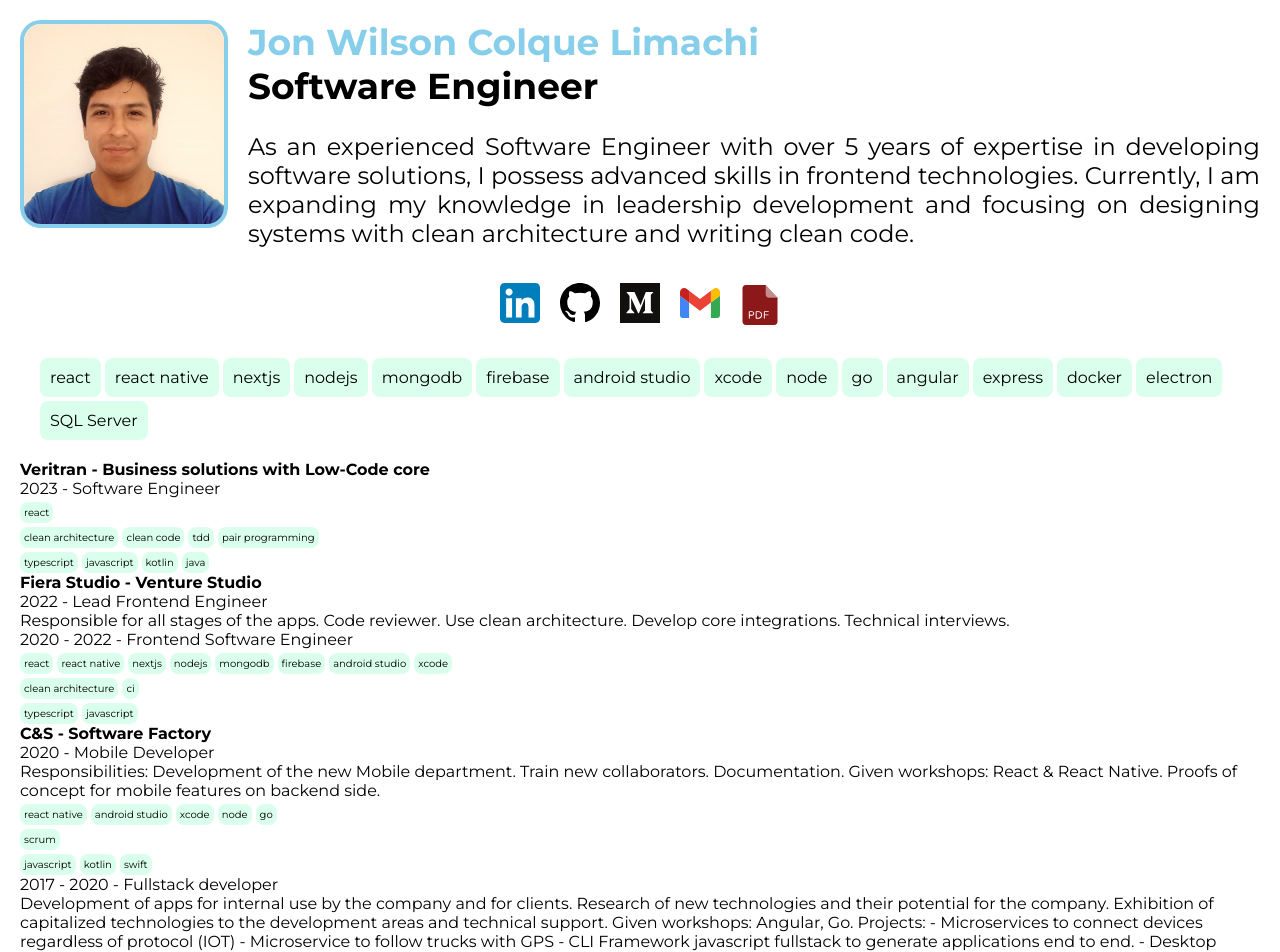
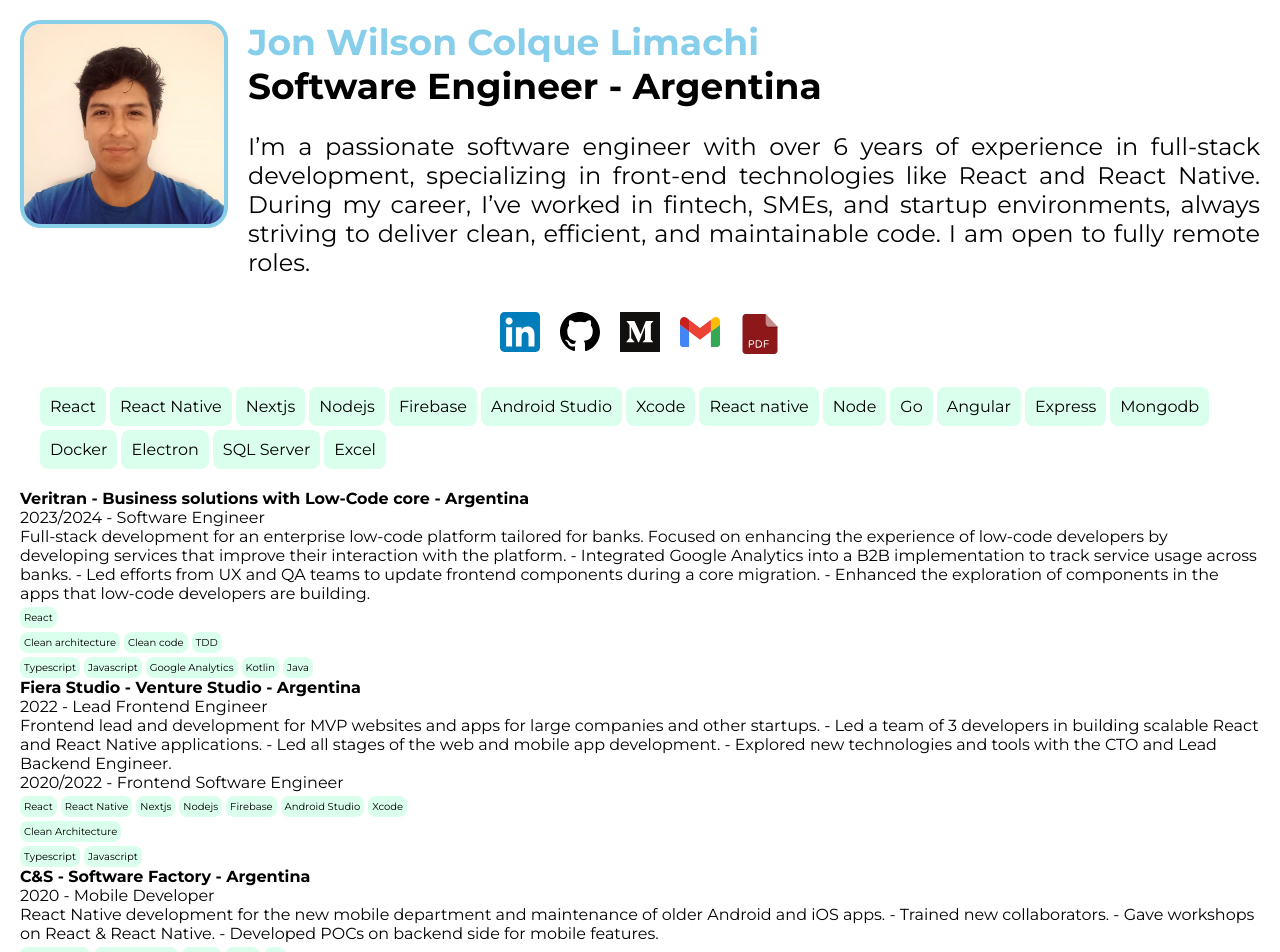
Before and after one commit to joncolque/myresume, a Next.js app: page / in a window 1280 px wide. Shown: the top 952 px of the page. Built offline with nearby package versions, Linux system fonts and the light colour scheme; what @react-pdf/renderer would draw is missing.

Commit message:
Adjust text and elements for pdf resume

```diff
--- a/app/drivers/components/PDF/MyResumePDF.tsx
+++ b/app/drivers/components/PDF/MyResumePDF.tsx
@@ -12,9 +12,11 @@ export const MyResumePDF = ({ resume }: Props) => (
       <View style={styles.section}>
 
         <View style={styles.header}>
-          <Text style={styles.titleBold}>{resume.name}</Text>
-          <Text style={styles.title}>joncolque@gmail.com</Text>
-          <Text style={styles.title}>{resume.profession}</Text>
+          <Text style={styles.name}>{resume.name}</Text>
+          <Text style={styles.profession}>{resume.profession}</Text>
+          <Text style={styles.title}>{resume.email}</Text>
+          <Text style={styles.title}>{resume.professionalMedia}</Text>
+          <Text style={styles.title}>https://medium.com/@joncolque</Text>
         </View>
 
         <View style={styles.aboutMe}>
@@ -25,14 +27,19 @@ export const MyResumePDF = ({ resume }: Props) => (
           {resume.companies.map(c => <View key={c.name} style={styles.companieContainer}>
             <Text style={styles.titleCompanie}>{c.name}</Text>
             {c.jobs.map(j => <div key={j.name}>
-              <Text style={styles.description}>{j.years} - {j.name}</Text>
+              <Text style={styles.yearsPosition}>{j.name} - {j.years}</Text>
               <Text style={styles.description}>{j.desc}</Text>
-              {j.technologies && <TagsPDF items={j.technologies} />}
-              {j.methodologies && <TagsPDF items={j.methodologies} />}
-              {j.languages && <TagsPDF items={j.languages} />}
+              {j.technologies && <TagsPDF items={j.technologies.concat(j.languages as string[]).concat(j.methodologies as string[])} />}
+          {/*     {j.methodologies && <TagsPDF items={j.methodologies} />}
+              {j.languages && <TagsPDF items={j.languages} />} */}
             </div>)}
           </View >)}
         </div>
+
+{/*         <View style={styles.bottomPage}>
+          <Text style={styles.title}>{resume.professionalMedia}</Text>
+          <Text style={styles.title}>{resume.professionalMedia}</Text>
+        </View> */}
 
       </View>
     </Page>
@@ -41,7 +48,7 @@ export const MyResumePDF = ({ resume }: Props) => (
 
 const TagsPDF = ({ items }: { items: string[] }) =>
   <Text style={styles.description}>
-    {items?.map((item, idx) => `${item}${((idx + 1) === items?.length) ? '.' : ', '}`)}
+    <Text style={styles.technologies}>Technologies:</Text> {items?.map((item, idx) => `${item}${((idx + 1) === items?.length) ? '.' : ', '}`)}
   </Text>
 
 Font.register({
@@ -60,14 +67,22 @@ const styles = StyleSheet.create({
     backgroundColor: 'white'
   },
   header: {
-    marginBottom: '30px'
+    marginBottom: '8px'
+  },
+  bottomPage: {
+    marginTop: '8px'
   },
   aboutMe: {
-    marginBottom: '30px'
+    marginBottom: '8px'
   },
-  titleBold: {
+  name: {
     fontFamily: 'MontserratB',
-    fontSize: 12,
+    fontSize: 14,
+    alignSelf: 'center'
+  },
+  profession:{
+    fontFamily: 'MontserratB',
+    fontSize: 14,
     alignSelf: 'center'
   },
   title: {
@@ -81,14 +96,25 @@ const styles = StyleSheet.create({
     flexGrow: 1,
   },
   companieContainer: {
-    marginBottom: '10px'
+    marginBottom: '4px'
   },
   titleCompanie: {
     fontFamily: 'MontserratB',
     fontSize: 12,
+    marginBottom: '4px'
+  },
+  yearsPosition: {
+    fontFamily: 'MontserratB',
+    fontSize: 10,
   },
   description: {
     fontFamily: 'Montserrat',
     fontSize: 10,
+    marginBottom: '4px'
+  },
+  technologies: {
+    fontFamily: 'MontserratB',
+    fontSize: 10,
   }
+
 });
--- a/core/entities/Resume.ts
+++ b/core/entities/Resume.ts
@@ -1,6 +1,8 @@
 export interface Resume {
     name: string
     profession: string
+    email: string
+    professionalMedia: string
     aboutme: string
     companies: Company[]
 }
--- a/src-data/resume.ts
+++ b/src-data/resume.ts
@@ -2,84 +2,103 @@ import { Resume } from "../core/entities/Resume";
 
 export const resume: Resume = {
     name: 'Jon Wilson Colque Limachi',
-    profession: 'Software Engineer',
-    aboutme: 'As an experienced Software Engineer with over 5 years of expertise in developing software solutions, I possess advanced skills in frontend technologies. Currently, I am expanding my knowledge in leadership development and focusing on designing systems with clean architecture and writing clean code.',
+    profession: 'Software Engineer - Argentina',
+    email:'joncolque@gmail.com',
+    professionalMedia: 'https://www.linkedin.com/in/jon-wilson-colque-limachi/',
+    aboutme: 'I’m a passionate software engineer with over 6 years of experience in full-stack development, specializing in front-end technologies like React and React Native. During my career, I’ve worked in fintech, SMEs, and startup environments, always striving to deliver clean, efficient, and maintainable code. I am open to fully remote roles.',
     companies: [
         {
-            name: 'Veritran - Business solutions with Low-Code core',
+            name: 'Veritran - Business solutions with Low-Code core - Argentina',
             jobs: [
                 {
-                    name: 'Software Engineer',
-                    years: '2023',
-                    technologies: ['react'],
-                    methodologies: ['clean architecture','clean code', 'tdd', 'pair programming'],
-                    languages: ['typescript','javascript', 'kotlin','java'],
+                    years: `2023/2024`,
+                    name: `Software Engineer`,
+                    desc: `Full-stack development for an enterprise low-code platform tailored for banks. Focused on enhancing the experience of low-code developers by developing services that improve their interaction with the platform.
+                    - Integrated Google Analytics into a B2B implementation to track service usage across banks.
+                    - Led efforts from UX and QA teams to update frontend components during a core migration.
+                    - Enhanced the exploration of components in the apps that low-code developers are building.`,
+                    technologies: ['React'],
+                    methodologies: ['Clean architecture','Clean code', 'TDD'],
+                    languages: ['Typescript','Javascript', 'Google Analytics', 'Kotlin','Java'],
                 }
             ]
         },
         {
-            name: 'Fiera Studio - Venture Studio',
+            name: 'Fiera Studio - Venture Studio - Argentina',
             jobs: [
                 {
-                    name: 'Lead Frontend Engineer',
-                    years: '2022',
-                    desc: 'Responsible for all stages of the apps. Code reviewer. Use clean architecture. Develop core integrations. Technical interviews.',
+                    name: `Lead Frontend Engineer`,
+                    years: `2022`,
+                    desc: `Frontend lead and development for MVP websites and apps for large companies and other startups.
+                    - Led a team of 3 developers in building scalable React and React Native applications.
+                    - Led all stages of the web and mobile app development.
+                    - Explored new technologies and tools with the CTO and Lead Backend Engineer.`,
                 },
                 {
-                    name: 'Frontend Software Engineer',
-                    years: '2020 - 2022',
-                    technologies: ['react', 'react native', 'nextjs', 'nodejs', 'mongodb', 'firebase', 'android studio', 'xcode'],
-                    methodologies: ['clean architecture','ci'],
-                    languages: ['typescript','javascript']
+                    name: `Frontend Software Engineer`,
+                    years: `2020/2022`,
+                    technologies: ['React', 'React Native', 'Nextjs', 'Nodejs', 'Firebase', 'Android Studio', 'Xcode'],
+                    methodologies: ['Clean Architecture'],
+                    languages: ['Typescript','Javascript']
                 }
             ]
         },
         {
-            name: 'C&S - Software Factory',
+            name: 'C&S - Software Factory - Argentina',
             jobs: [
                 {
-                    name: 'Mobile Developer',
+                    name: `Mobile Developer`,
                     years: '2020',
-                    desc: 'Responsibilities: Development of the new Mobile department. Train new collaborators. Documentation. Given workshops: React & React Native. Proofs of concept for mobile features on backend side.',
-                    technologies: ['react native', 'android studio', 'xcode', 'node', 'go'],
-                    methodologies: ['scrum'],
-                    languages: ['javascript','kotlin','swift']
+                    desc: `React Native development for the new mobile department and maintenance of older Android and iOS apps.
+                    - Trained new collaborators.
+                    - Gave workshops on React & React Native.
+                    - Developed POCs on backend side for mobile features.`,
+                    technologies: ['React native', 'Android Studio', 'Xcode', 'Node', 'Go'],
+                    methodologies: ['Scrum'],
+                    languages: ['Javascript','Kotlin','Swift']
                 },
                 {
-                    name: 'Fullstack developer',
-                    years: '2017 - 2020',
-                    desc: `Development of apps for internal use by the company and for clients. Research of new technologies and their potential for the company. Exhibition of capitalized technologies to the development areas and technical support.
-            Given workshops: Angular, Go.
-            Projects:
-            - Microservices to connect devices regardless of protocol (IOT)
-            - Microservice to follow trucks with GPS
-            - CLI Framework javascript fullstack to generate applications end to end.
-            - Desktop application for public tenders of "Compr.ar" systems from National Goverment.
-            - Wiki repository to document the technological solutions for the company.`,
-                    technologies: ['angular', 'react', 'node', 'express', 'go', 'firebase','mongodb', 'docker','electron'],
-                    methodologies: ['scrum'],
-                    languages: ['javascript','go']
+                    name: `Full Stack developer`,
+                    years: `2017/2020`,
+                    desc: `Full-stack development of apps for internal use by the company and for other companies.
+                    - Researched new technologies and their potential for the company.
+                    - Taught capitalized technologies to the development areas as a mentor.
+                    - Gave workshops on Angular and Go`,
+                    technologies: ['Angular', 'React', 'Node', 'Express', 'Go', 'Firebase','Mongodb', 'Docker','Electron'],
+                    methodologies: ['Scrum'],
+                    languages: ['Javascript','Go']
                 }
             ]
         },
         {
-            name: 'Blended - School Communication Platform',
+            name: 'Blended - School Communication Platform - Argentina',
             jobs: [
                 {
-                    name: 'Android Developer Trainee',
-                    years: '2016 - 2017',
-                    technologies: ['android studio'],
-                    languages: ['java']
+                    name: `Android Developer Trainee`,
+                    years: '2016/2017',
+                    desc: `Maintenance of the app used by the school community to track payments and official school communications.
+                    - Developed UI components for chat interactions.
+                    - Fixed minor bugs.
+                    - Tested the app.`,
+                    technologies: ['Android Studio'],
+                    languages: ['Java'],
+                    methodologies: []
                 },
             ]
         },
         {
-            name: 'Banco Hipotecario - Bank Industry',
+            name: 'Banco Hipotecario - Bank Industry - Argentina',
             jobs: [
                 {
-                    name: 'Analyst Programmer',
-                    technologies: ['SQL Server'],
-                    years: '2015 - 2016',
+                    name: `Analyst Programmer`,
+                    years: '2015/2016',
+                    desc: `Obtaining customer information to offer them products such as loans, credit cards, and others.
+                    - Created database queries to obtain customer information.
+                    - Campaign deployment through email and SMS.
+                    - Created database queries to automate reports.`,
+                    technologies: ['SQL Server','Excel'],
+                    languages: [],
+                    methodologies: [],
                 },
             ]
         }
```
